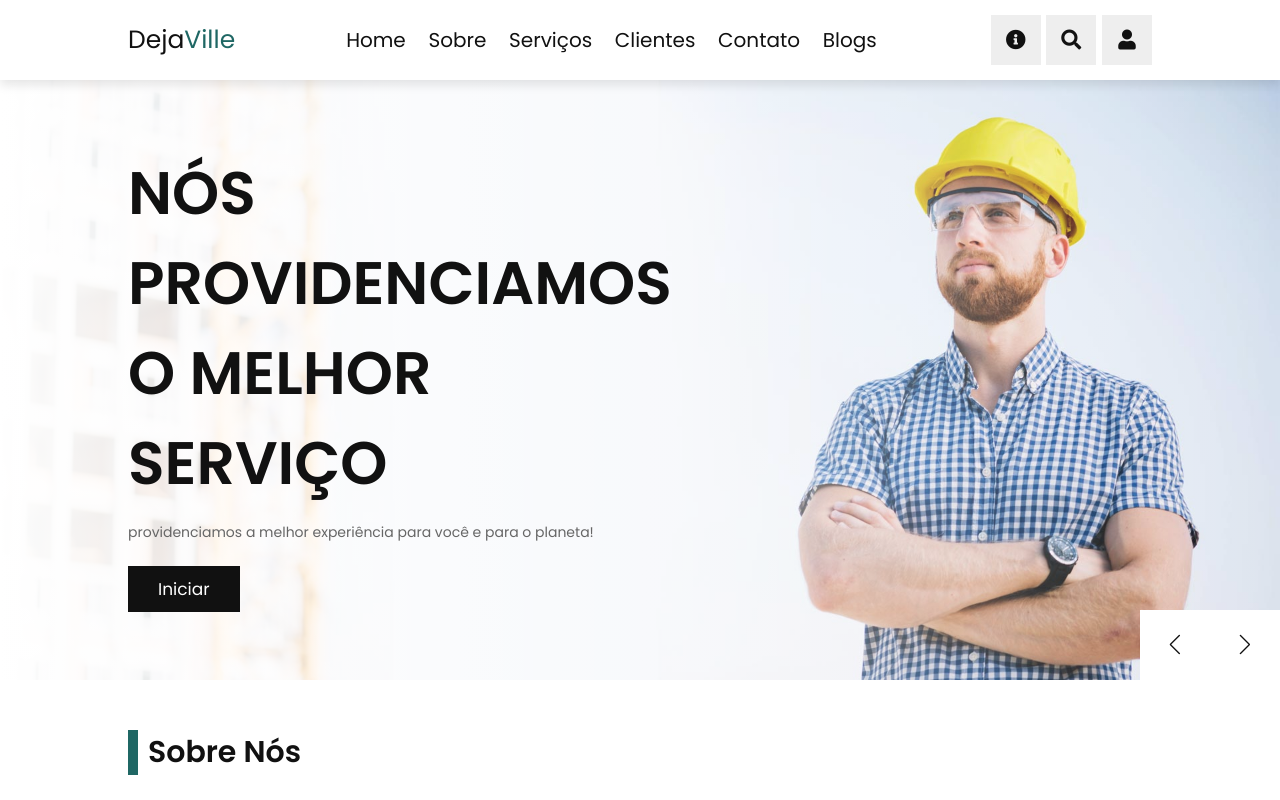
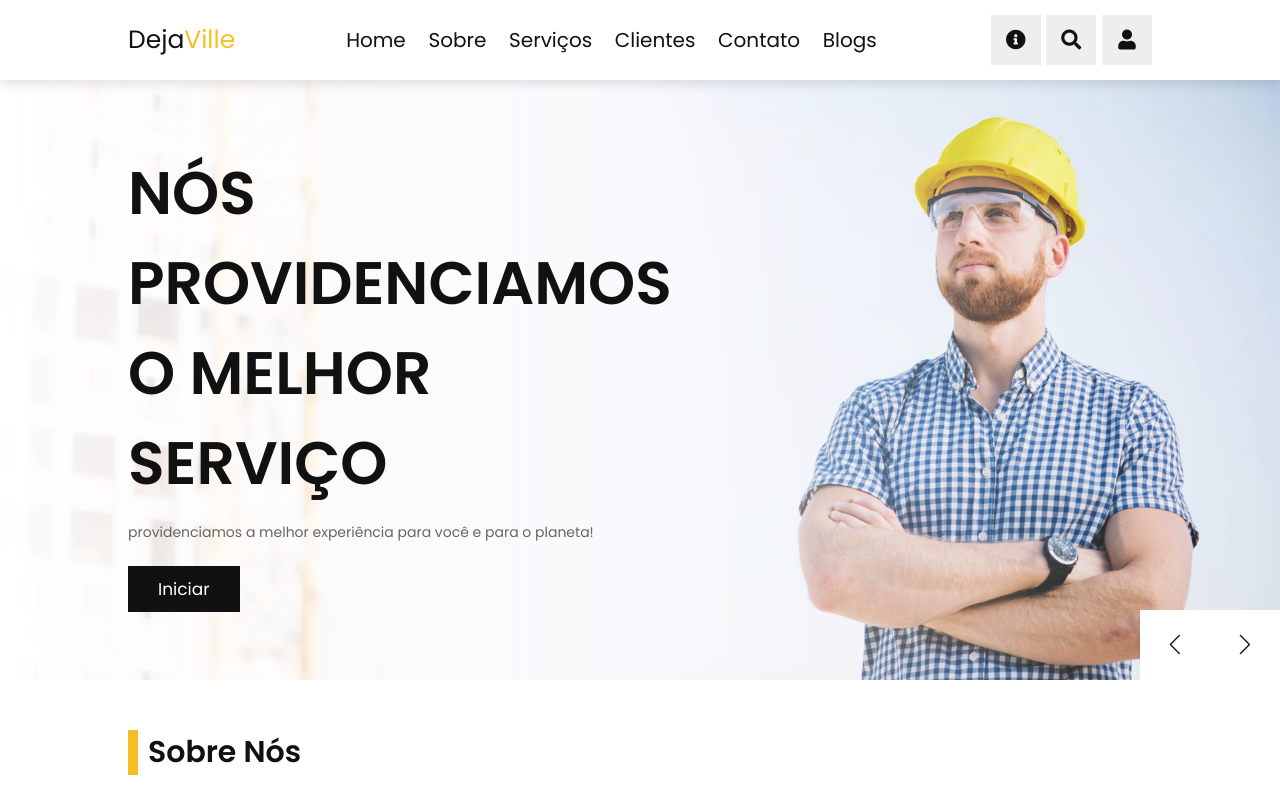
Before and after one commit to ejfavretto/dejaville, a plain HTML site: page index.html in a window 1280 px wide. Shown: the top 800 px of the page. Drawn offline with nearby package versions, Linux system fonts and the light colour scheme; some packages are replaced by stand-ins of ours; a script that the page names is missing.

Commit message:
Voltando para amarelo

```diff
--- a/css/style.css
+++ b/css/style.css
@@ -1,8 +1,7 @@
 @import url("https://fonts.googleapis.com/css2?family=Poppins:wght@100;200;300;400;500;600&display=swap");
 :root {
-  /* --yellow:#f5bf23; */
-  --yellow:#1f6764;
-    --black:#111;
+  --yellow:#f5bf23;
+  --black:#111;
   --white:#fff;
   --light-color:#666;
   --light-bg:#eee;
```
